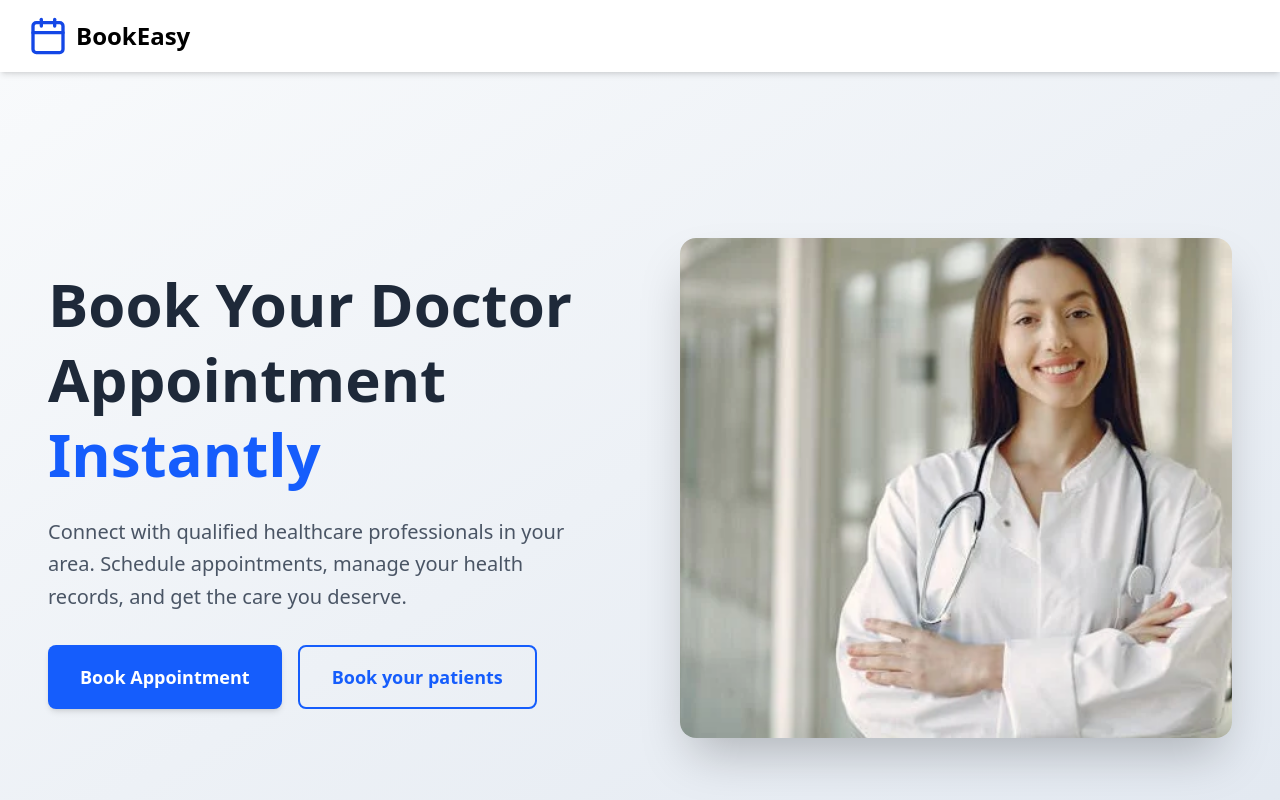
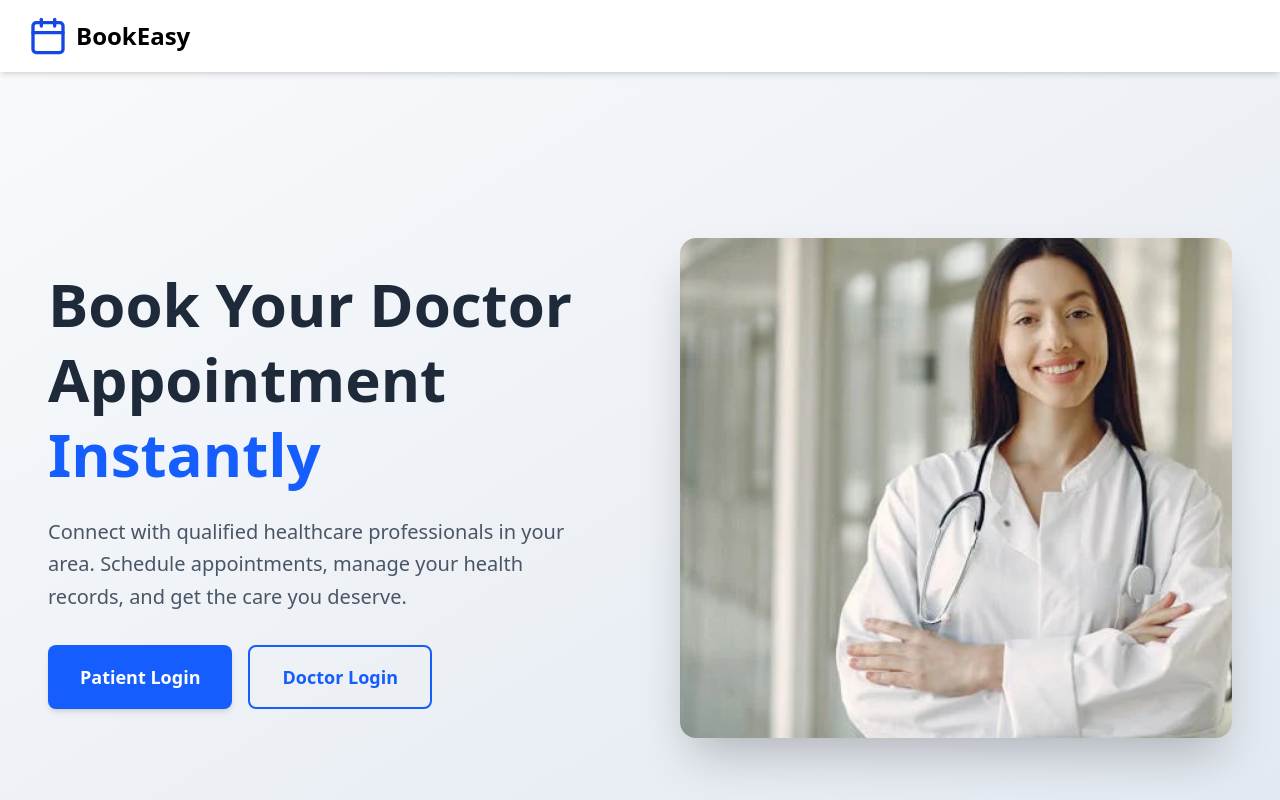
Before and after one commit to Tharun-098/booking-app, a React (Vite) app in the folder clients/: page / in a window 1280 px wide. Shown: the top 800 px of the page. Built offline with nearby package versions, Linux system fonts and the light colour scheme; no server answers; a web font is replaced by a local one.

Commit message:
Update button texts for login actions

```diff
--- a/clients/src/components/Hero.jsx
+++ b/clients/src/components/Hero.jsx
@@ -28,14 +28,14 @@ const Hero = () => {
                   class="px-8 py-4 bg-blue-600 text-white font-semibold rounded-lg text-lg shadow-md hover:bg-blue-700 hover:-translate-y-1 transition"
                   onClick={()=>navigate('/user/Login')}
                 >
-                  Book Appointment
+                  Patient Login
                 </button>
                 <button
                   id="learnMore"
                   class="px-8 py-4 border-2 border-blue-600 text-blue-600 font-semibold rounded-lg text-lg hover:bg-blue-600 hover:text-white hover:-translate-y-1 transition"
                   onClick={()=>navigate('/doctor/login')}
                 >
-                  Book your patients
+                  Doctor Login
                 </button>
               </div>
             </div>
```
